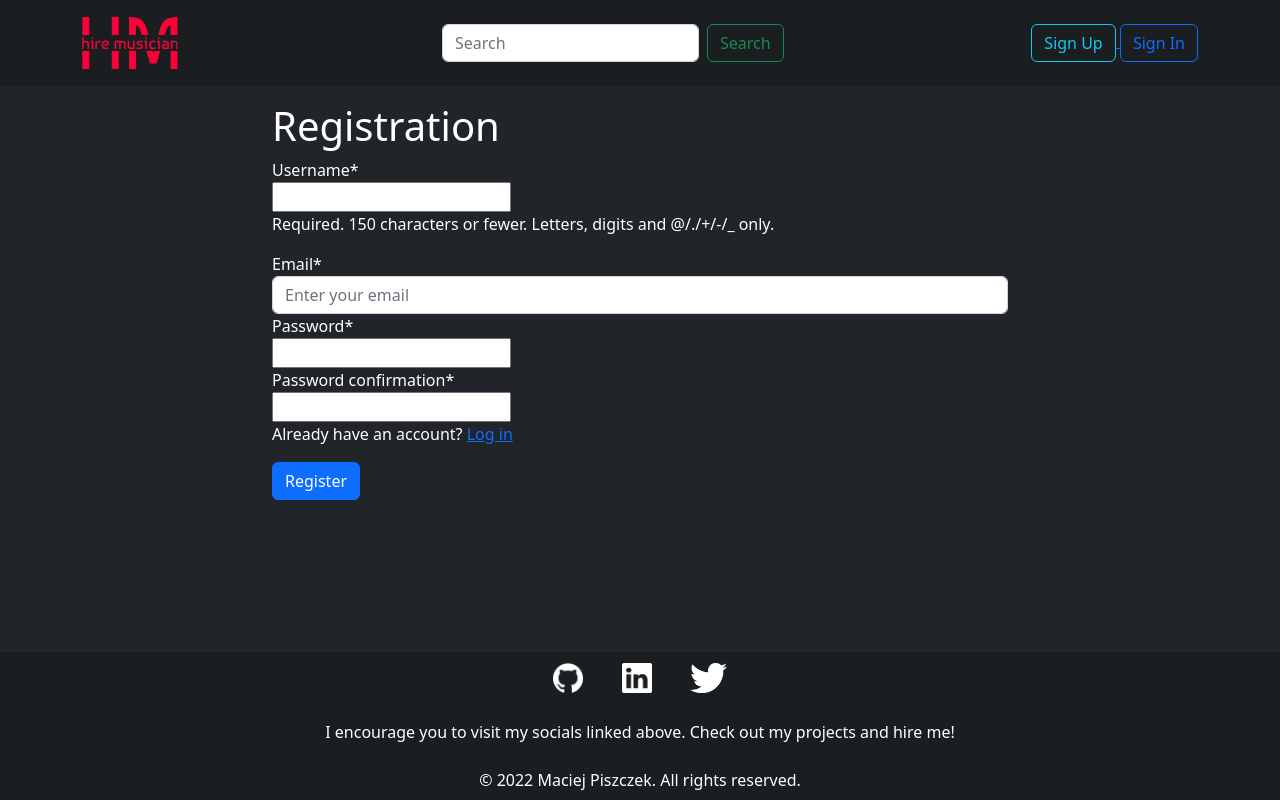
After one commit to maciejpiszczek/hire-musician, a Django app: page /users/register/ in a window 1280 px wide. The commit adds this page. Run offline with Django 4.2, Linux system fonts and the light colour scheme; parts of the project's set-up code (start-up, migrations or seed data) failed here and were passed over; some libraries are stand-ins or nearby versions.

Commit message:
added user authentication

```diff
--- a/backend_core/jobs/urls.py
+++ b/backend_core/jobs/urls.py
@@ -6,4 +6,5 @@ app_name = 'jobs'
 urlpatterns = [
     path('', views.JobsListView.as_view(), name='jobs_list'),
     path('<slug:slug>', views.JobDetailView.as_view(), name='job_details'),
+    path('new_session/', views.CreateStudioSessionView.as_view(), name='new_session'),
 ]
--- a/backend_core/templates/partials/navbar.html
+++ b/backend_core/templates/partials/navbar.html
@@ -17,6 +17,7 @@
         </div>
 
         <div>
+            {% if user.is_authenticated %}
             <ul class="navbar-nav">
                 <li class="nav-item dropdown partials">
                     <a class="nav-link dropdown-toggle" href="#" id="navbarDropdown" role="button" data-bs-toggle="dropdown" aria-expanded="false">
@@ -27,10 +28,22 @@
                         <li><a class="dropdown-item" href="#">My job offers</a></li>
                         <li><a class="dropdown-item" href="#">Preferences</a></li>
                         <li><hr class="dropdown-divider"></li>
-                        <li><a class="dropdown-item" href="#">Log out</a></li>
+                        <li><a class="dropdown-item" href="{% url 'users:logout' %}">Log out</a></li>
                     </ul>
                 </li>
             </ul>
+            {% else %}
+                <a href="{% url 'users:registration' %}">
+                    <button class="btn btn-outline-info" type="button" aria-expanded="false">
+                        Sign Up
+                    </button>
+                </a>
+                <a href="{% url 'users:login' %}">
+                    <button class="btn btn-outline-primary" type="button" aria-expanded="false">
+                        Sign In
+                    </button>
+                </a>
+            {% endif %}
         </div>
     </div>
 </nav>
--- /dev/null
+++ b/backend_core/users/forms.py
@@ -0,0 +1,58 @@
+from django import forms
+from django.contrib.auth import get_user_model
+from django.contrib.auth.forms import AuthenticationForm
+from django.core.exceptions import ValidationError
+
+
+class RegistrationForm(forms.ModelForm):
+    password = forms.CharField(widget=forms.PasswordInput(attrs={
+        'minlength': 5
+    }))
+    password_confirmation = forms.CharField(label='Password confirmation', widget=forms.PasswordInput)
+    email = forms.CharField(widget=forms.EmailInput(attrs={
+        'placeholder': 'Enter your email',
+        'class': 'form-control',
+    }))
+
+    class Meta:
+        model = get_user_model()
+        fields = ('username', 'email', 'password')
+
+    def clean_email(self):
+        email = self.cleaned_data.get('email')
+        result = get_user_model().objects.filter(email=email)
+
+        if len(result):
+            raise ValidationError('Email is not unique!')
+
+        return email
+
+    def clean_password_confirmation(self):
+        password = self.cleaned_data.get('password')
+        password_confirmation = self.cleaned_data.get('password_confirmation')
+
+        if password and password_confirmation and password != password_confirmation:
+            raise ValidationError('Passwords are not matching!')
+
+        return password_confirmation
+
+    def save(self, commit=True):
+        user = super().save(commit=False)
+        user.set_password(self.cleaned_data.get('password'))
+
+        if commit:
+            user.save()
+
+        return user
+
+
+class LoginForm(AuthenticationForm):
+    username = forms.CharField(label='Username', widget=forms.TextInput(attrs={
+        'name': 'username',
+        'placeholder': 'Username',
+    }))
+
+    password = forms.CharField(widget=forms.PasswordInput)
+
+    class Meta:
+        fields = ('username', 'password')
--- /dev/null
+++ b/backend_core/users/templates/users/registration.html
@@ -0,0 +1,17 @@
+{% extends 'base.html' %}
+
+{% load crispy_forms_tags %}
+
+{% block title %}
+    Registration
+{% endblock %}
+
+{% block container %}
+    <h1>Registration</h1>
+    <form action="" method="post">
+        {% csrf_token %}
+        {% crispy form %}
+        <p>Already have an account? <a href="{% url 'users:login' %}">Log in</a></p>
+        <button type="submit" class="btn btn-primary">Register</button>
+    </form>
+{% endblock container %}
--- a/backend_core/users/urls.py
+++ b/backend_core/users/urls.py
@@ -6,5 +6,8 @@ app_name = 'users'
 
 urlpatterns = [
     path('', views.MusiciansProfilesListView.as_view(), name='musicians_list'),
+    path('login/', views.login_user_view, name='login'),
+    path('logout/', views.logout_user, name='logout'),
+    path('register/', views.registration_view, name='registration'),
     path('<slug:slug>/', views.MusicianProfileView.as_view(), name='profile_details'),
 ]
--- a/backend_core/users/views.py
+++ b/backend_core/users/views.py
@@ -1,6 +1,9 @@
-from django.http import request
 from django_filters.views import FilterView
+from django.contrib.auth import authenticate, login, logout
+from django.shortcuts import render, redirect
+from django.urls import reverse_lazy
 
+from . import forms
 from . import models
 from django.views.generic import DetailView
 
@@ -19,3 +22,38 @@ class MusicianProfileView(DetailView):
     model = models.UserProfile
     template_name = 'users/user_profile.html'
     context_object_name = 'profile'
+
+
+def registration_view(request):
+    form = forms.RegistrationForm(request.POST or None, request.FILES or None)
+    if request.method == 'POST':
+        if form.is_valid():
+            user = form.save(commit=False)
+            user.is_active = True
+            user.save()
+            return redirect(reverse_lazy('users:login'))
+    return render(request, 'users/registration.html', {'form': form})
+
+
+def login_user_view(request):
+    if request.method == 'POST':
+        form = forms.LoginForm(request, request.POST)
+
+        if form.is_valid():
+            username = form.cleaned_data.get('username')
+            password = form.cleaned_data.get('password')
+
+            user = authenticate(username=username, password=password)
+            if user is not None:
+                if user.is_active:
+                    login(request, user)
+                    return redirect(reverse_lazy('home:home'))
+    else:
+        form = forms.LoginForm()
+
+    return render(request, 'users/login.html', {'form': form})
+
+
+def logout_user(request):
+    logout(request)
+    return redirect(reverse_lazy('users:login'))
```
Also changed, not shown: backend_core/jobs/permissions.py (added, +9 -0 lines), backend_core/jobs/templates/jobs/create_studio_session.html (added, +15 -0 lines), backend_core/jobs/views.py (+18 -1 lines), backend_core/requirements.txt (+0 -7 lines), backend_core/users/templates/users/login.html (added, +15 -0 lines).
